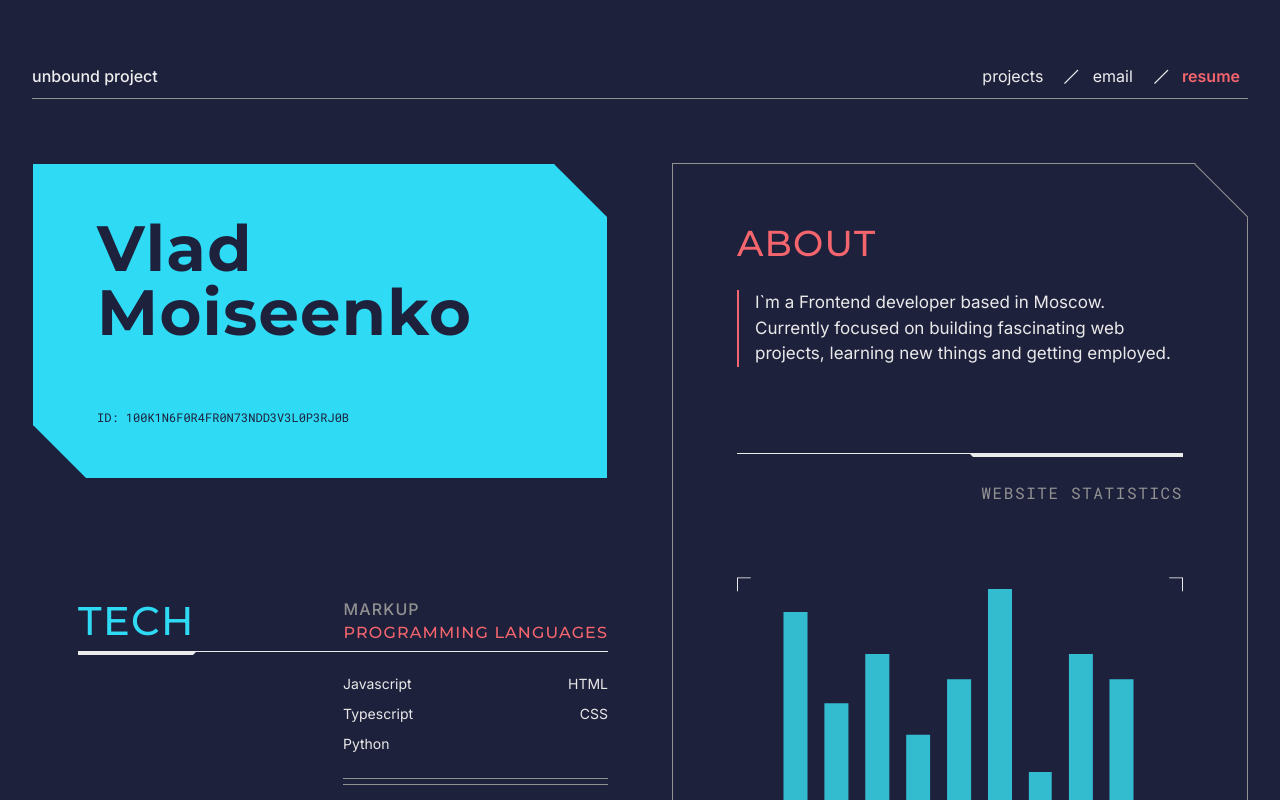
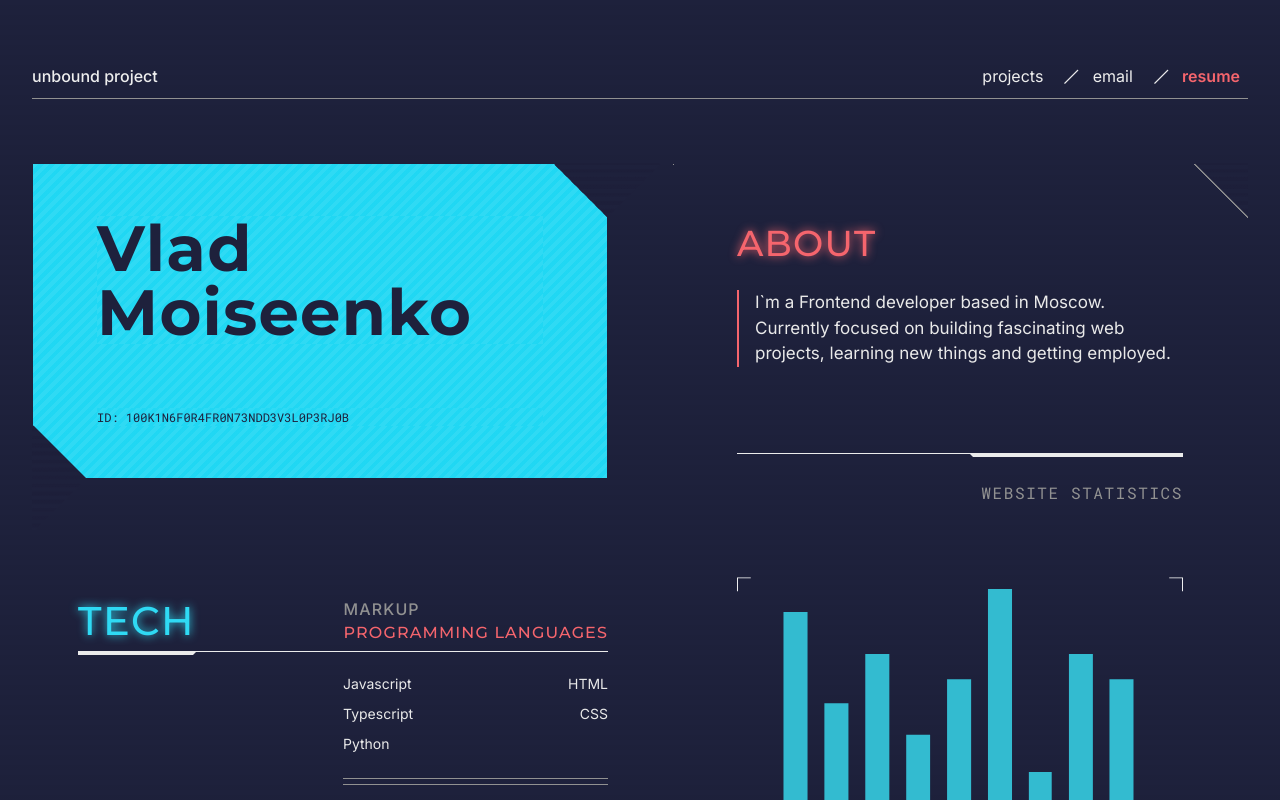
Before and after one commit to B0und/PersonalWebsite, a Next.js app: page / in a window 1280 px wide. Shown: the top 800 px of the page. Built offline with nearby package versions, Linux system fonts and the light colour scheme.

Commit message:
background patterns

```diff
--- a/components/About.tsx
+++ b/components/About.tsx
@@ -23,6 +23,8 @@ const Header = styled.h2`
 
   text-transform: uppercase;
   padding-bottom: 20px;
+
+  filter: drop-shadow(0 0 5px var(--color-secondary));
 `;
 
 const Text = styled.p`
--- a/components/CornerWrapper.tsx
+++ b/components/CornerWrapper.tsx
@@ -1,5 +1,5 @@
 import * as React from "react";
-import styled from "styled-components";
+import styled, { keyframes } from "styled-components";
 
 export interface ICornerWrapperProps {
   as?: string | React.ComponentType<any>;
@@ -37,6 +37,28 @@ const CornerWrapper: React.FC<ICornerWrapperProps> = (props) => {
   );
 };
 
+const CornerAnim = keyframes`
+  from {
+    transform: scaleX(0);
+     /* transform: scaleY(0); */
+  }
+  to {
+    transform: scaleX(1);
+    /* transform: scaleY(1); */
+  }
+`;
+
+const SideAnim = keyframes`
+from {
+  width: 0%;
+  height: 0%;
+}
+to {
+  width: 100%;
+  height: 100%;
+}
+`;
+
 const BorderWrapper = styled.div<ICornerWrapperProps>`
   --size: ${(p) => p.squareSize};
   --border-clr: ${(p) => p.colorBorder};
@@ -47,6 +69,32 @@ const BorderWrapper = styled.div<ICornerWrapperProps>`
   display: flex;
   flex-direction: column;
   border: var(--border-width) solid var(--border-clr);
+  border: var(--border-width) solid transparent;
+
+  &::before,
+  &::after {
+    pointer-events: none;
+    content: "";
+    position: absolute;
+    width: 0px;
+    height: 0px;
+
+    animation: ${SideAnim} ease-in-out 1s 0s 1 normal forwards;
+  }
+
+  &::before {
+    top: 0px;
+    left: 0px;
+    border-top: 1px solid var(--border-clr);
+    border-left: 1px solid var(--border-clr);
+  }
+
+  &::after {
+    right: 0px;
+    bottom: 0px;
+    border-bottom: 1px solid var(--border-clr);
+    border-right: 1px solid var(--border-clr);
+  }
 `;
 
 const Corner = styled.span<ICornerWrapperProps>`
@@ -55,8 +103,30 @@ const Corner = styled.span<ICornerWrapperProps>`
   height: var(--size);
   width: var(--size);
 
-  background: var(--background-clr);
+  background-color: var(--color-background);
+  background-image: repeating-linear-gradient(
+    -45deg,
+    transparent,
+    transparent 4px,
+    hsl(236, 33.3%, 17%) 4px,
+    hsl(236, 33.3%, 17%) 8px
+  );
   transform: rotate(45deg);
+  z-index: 1;
+
+  &:before {
+    content: "";
+    position: absolute;
+    width: 100%;
+    height: 0px;
+    border-bottom: 1px solid var(--color-border);
+    bottom: 0px;
+    transform: scaleX(0);
+    background: var(--color-border);
+    color: var(--color-border);
+
+    animation: ${CornerAnim} ease-in-out 1s 0s 1;
+  }
 `;
 
 const TopRightCorner = styled(Corner)`
--- a/components/GlobalStyles.tsx
+++ b/components/GlobalStyles.tsx
@@ -77,7 +77,9 @@ export const GlobalStyles = createGlobalStyle`
   }
 
   html {
-    background: var(--color-background);
+    background-color: var(--color-background);
+    background-image: linear-gradient(transparent 50%, var(--color-background-darker) 50%);
+    background-size: 10px 10px;
     color: #e9e9e9;
 
     // silence the warning
@@ -86,10 +88,12 @@ export const GlobalStyles = createGlobalStyle`
     --color-primary: var(--color-blue);
     --color-secondary: var(--color-red);
     --color-border: #919191;
-    --color-background : #1E213C;
+    --color-background : hsl(234, 33.3%, 17.65%);
+    --color-background-darker: hsl(234, 33.3%, 17.25%);
     --color-red: #F5656D;
     --color-green: #11ebad;
     --color-blue: #2FDAF4;
+    --color-blue-darker: hsl(187.92, 89.954%, 54%);
 
     --color-backdrop: #00000092;
 
--- a/components/NameCard.tsx
+++ b/components/NameCard.tsx
@@ -59,7 +59,14 @@ const Name = styled.h1`
 `;
 
 const PaddingDiv = styled.div`
-  background: var(--color-primary);
+  background-color: var(--color-primary);
+  background-image: repeating-linear-gradient(
+    -45deg,
+    transparent,
+    transparent 4px,
+    var(--color-blue-darker) 4px,
+    var(--color-blue-darker) 8px
+  );
   padding: 52px 64px;
 
   @media ${QUERIES.tabletAndSmaller} {
--- a/components/Projects.tsx
+++ b/components/Projects.tsx
@@ -32,6 +32,8 @@ const Heading = styled.h2`
   font-size: clamp(24px, calc(1.5rem + (36 - 24) * ((100vw - 700px) / (1062 - 700))), 36px);
   min-height: 0vw;
   font-weight: 500;
+
+  filter: drop-shadow(0 0 5px var(--color-secondary));
 
   @media ${QUERIES.tabletAndSmaller} {
     padding: 64px 0px;
--- a/components/Skills.tsx
+++ b/components/Skills.tsx
@@ -84,6 +84,8 @@ const Title = styled.h2`
 
   color: var(--color-primary);
   text-transform: uppercase;
+
+  filter: drop-shadow(0 0 5px var(--color-primary));
 `;
 
 const SubHeader = styled.p`
```
